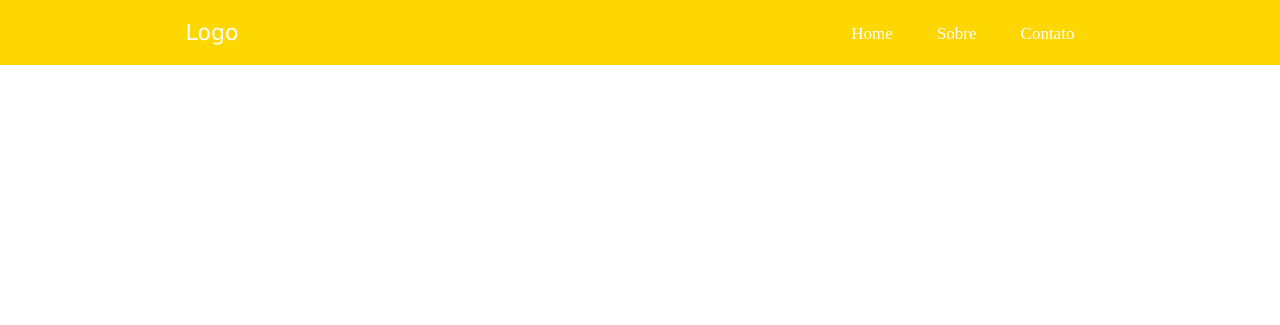
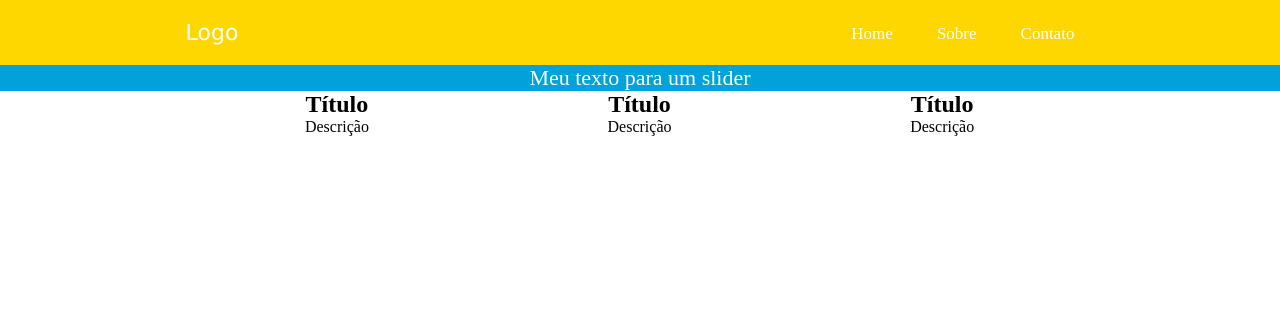
Before and after one commit to LucasSaladini/webmaster-frontend-completo, a PHP site: page / in a window 1280 px wide. Shown: the top 325 px of the page. Run offline with PHP 8.4, Linux system fonts and the light colour scheme.

Commit message:
Finalized project

```diff
--- a/Flexbox/index.html
+++ b/Flexbox/index.html
@@ -23,5 +23,28 @@
       </header>
     </section>
     <!-- container -->
+    <section class="container light_blue">
+      <div class="flex">
+        <div class="w_100 center slider">
+          <p>Meu texto para um slider</p>
+        </div>
+      </div>
+    </section>
+    <section class="container">
+      <div class="flex">
+        <div class="w_33 center">
+          <h2>Título</h2>
+          <p>Descrição</p>
+        </div>
+        <div class="w_33 center">
+          <h2>Título</h2>
+          <p>Descrição</p>
+        </div>
+        <div class="w_33 center">
+          <h2>Título</h2>
+          <p>Descrição</p>
+        </div>
+      </div>
+    </section>
   </body>
 </html>
--- a/Flexbox/style.css
+++ b/Flexbox/style.css
@@ -25,10 +25,19 @@ div.flex {
     padding: 0 2%;
     margin: 0 auto;
     display: flex;
+    flex-wrap: wrap;
 }
 
 div.w_50 {
     width: 50%;
+}
+
+div.w_100 {
+    width: 100%;
+}
+
+div.w_33 {
+    width: 33.3%;
 }
 
 header.top {
@@ -59,3 +68,23 @@ header.top a {
 .right {
     text-align: right;
 }
+
+.center {
+    text-align: center;
+}
+
+.slider p{
+    color: white;
+    font-size: 22px;
+}
+
+@media screen and (max-width: 768px){
+    div.w_50 {
+        width: 100%;
+    }
+
+    .left, .right {
+        text-align: center;
+        margin-bottom: 10px;
+    }
+}
```
